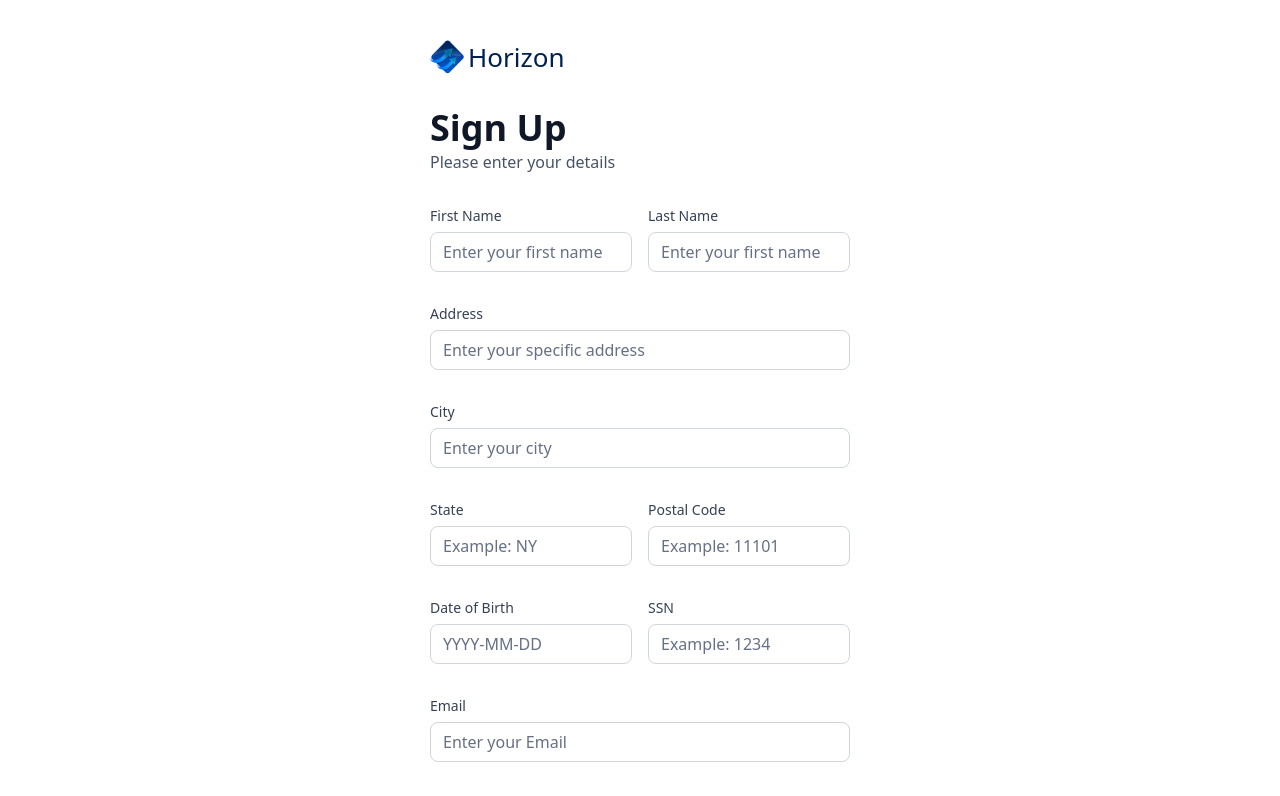
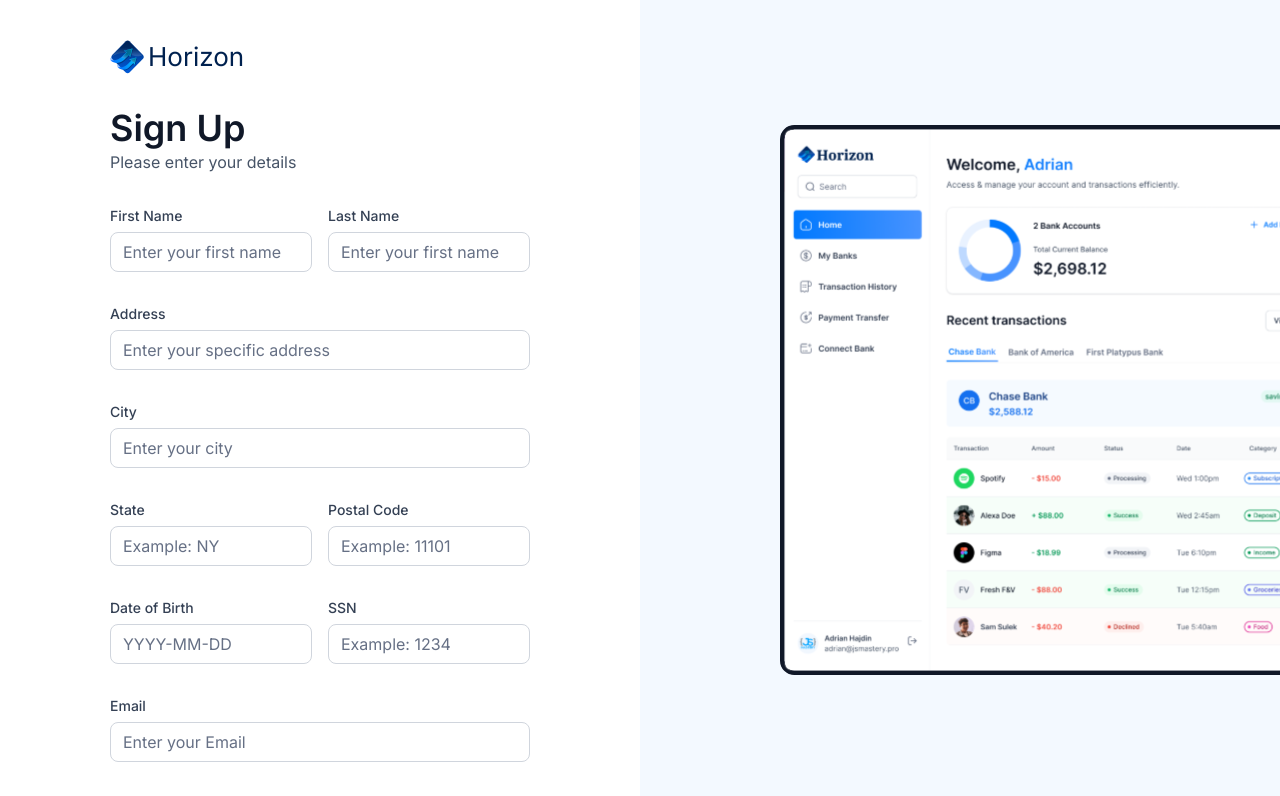
Before and after one commit to amrit1004/horizon, a Next.js app: page /sign-up in a window 1280 px wide. Shown: the top 796 px of the page. Built offline with nearby package versions, Linux system fonts and the light colour scheme.

Commit message:
added dynamic data

```diff
--- a/app/(auth)/layout.tsx
+++ b/app/(auth)/layout.tsx
@@ -1,4 +1,4 @@
-
+import Image from "next/image";
 
 export default function RootLayout({
   children,
@@ -6,8 +6,19 @@
   children: React.ReactNode;
 }>) {
   return (
-     <main>
+    <main className="flex min-h-screen w-full justify-between font-inter">
       {children}
+      <div className="auth-asset">
+        <div>
+          <Image
+            src="/icons/auth-image.svg"
+            alt="Auth image"
+            width={500}
+            height={500}
+            className="rounded-l-xl object-contain"
+          />
+        </div>
+      </div>
     </main>
   );
 }
--- a/app/(root)/layout.tsx
+++ b/app/(root)/layout.tsx
@@ -1,15 +1,18 @@
 import MobileNav from "@/components/MobileNav";
 import Sidebar from "@/components/Sidebar";
+import { getLoggedInUser } from "@/lib/actions/user.action";
 import Image from "next/image";
+import { redirect } from "next/navigation";
 
 
 
-export default function RootLayout({
+export default async function RootLayout({
   children,
 }: Readonly<{
   children: React.ReactNode;
 }>) {
-  const loggedIn = {firstname: "Amrit" ,lastname: "Singhal"};
+  const loggedIn = await getLoggedInUser();
+  if(!loggedIn) redirect('/sign-in')
   return (
    <main className="flex h-screen w-full font-inter">
     <Sidebar user={loggedIn}/>
--- a/components/BankCard.tsx
+++ b/components/BankCard.tsx
@@ -10,7 +10,7 @@
            <div className="bank-card_content">
             <div className="">
                 <h1 className='text-16 font-semibold text-white'>
-                 {account.name || userName}
+                 { userName}
                 </h1>
                 <p className='font-ibm-plex-serif font-black text-white'>
                   {formatAmount(account.currentBalance)}
--- /dev/null
+++ b/components/Footer.tsx
@@ -0,0 +1,39 @@
+import { logoutAccount } from '@/lib/actions/user.action'
+import Image from 'next/image'
+import { useRouter } from 'next/navigation'
+import React from 'react'
+
+const Footer = ({ user, type = 'desktop' }: FooterProps) => {
+  const router = useRouter();
+
+  const handleLogOut = async () => {
+    const loggedOut = await logoutAccount();
+
+    if(loggedOut) router.push('/sign-in')
+  }
+
+  return (
+    <footer className="footer">
+      <div className={type === 'mobile' ? 'footer_name-mobile' : 'footer_name'}>
+        <p className="text-xl font-bold text-gray-700">
+          {user?.name[0]}
+        </p>
+      </div>
+
+      <div className={type === 'mobile' ? 'footer_email-mobile' : 'footer_email'}>
+          <h1 className="text-14 truncate text-gray-700 font-semibold">
+            {user?.name}
+          </h1>
+          <p className="text-14 truncate font-normal text-gray-600">
+            {user?.email}
+          </p>
+      </div>
+
+      <div className="footer_image" onClick={handleLogOut}>
+        <Image src="icons/logout.svg" fill alt="jsm" />
+      </div>
+    </footer>
+  )
+}
+
+export default Footer
--- a/components/RightSidebar.tsx
+++ b/components/RightSidebar.tsx
@@ -33,13 +33,13 @@
         {banks?.length > 0 && (
           <div className="relative flex flex-1 flex-cl items-center justify-center gap-5">
             <div className="relative z-10">
-              <BankCard key = {banks[0].$id} account = {banks[0]} userName = {`${user.firstName} ${user.lastName}`}
+              <BankCard key = {banks[0].$id} account = {banks[0]} userName = {user.name}
               showBalance = {false}
               />
             </div>
             {banks[1] && (
               <div className="absolute right-0 top-8 z-0 w-[90%]">
-                 <BankCard key = {banks[1].$id} account = {banks[1]} userName = {`${user.firstName} ${user.lastName}`}
+                 <BankCard key = {banks[1].$id} account = {banks[1]} userName = {user.name}
               showBalance = {false}
               />
               </div>
--- a/components/Sidebar.tsx
+++ b/components/Sidebar.tsx
@@ -5,6 +5,7 @@
 import Link from 'next/link'
 import { usePathname } from 'next/navigation'
 import React from 'react'
+import Footer from './Footer'
 
 function Sidebar({user}: SiderbarProps) {
   const pathname = usePathname()
@@ -30,6 +31,7 @@
               )
             }
           )}
+          <Footer user = {user}/>
         </nav>
     </section>
   )
--- a/lib/actions/user.action.ts
+++ b/lib/actions/user.action.ts
@@ -9,6 +9,13 @@
   try {
     const { account } = await createAdminClient();
     const response = account.createEmailPasswordSession(email , password)
+    cookies().set("appwrite-session", (await response).secret, {
+      path: "/",
+      httpOnly: true,
+      sameSite: "strict",
+      secure: true,
+    });
+
     return parseStringify(response);
   } catch (error) {
     console.log("Error", error);
--- a/types/index.d.ts
+++ b/types/index.d.ts
@@ -211,6 +211,7 @@
 
 declare interface FooterProps {
   user: User;
+  type: 'mobile' | 'desktop'
 }
 
 declare interface RightSidebarProps {
```
Lines whose indentation alone changed are shown as unchanged.
